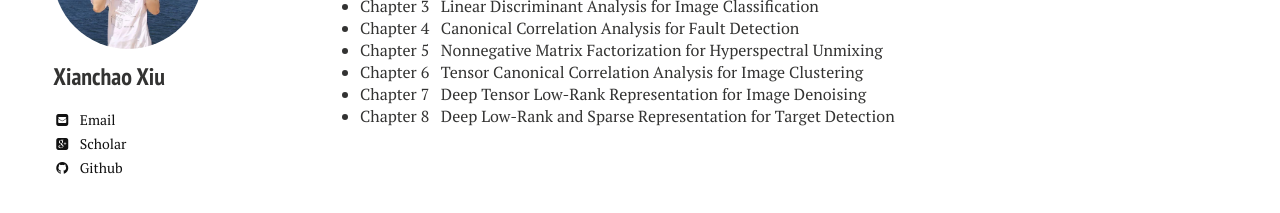
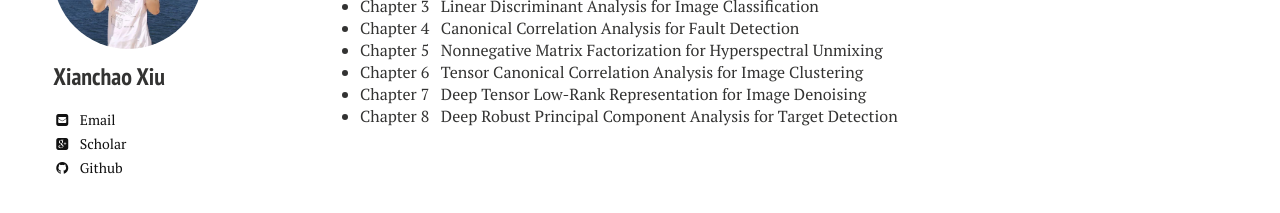
Before and after one commit to xianchaoxiu/xianchaoxiu.github.io, a Jekyll site: the page built from chinese/book/SSO/index.md, in a window 1280 px wide. Shown: the part 173-386 px from the top of the page. Built offline with Jekyll 4.4.1, drawn with Linux system fonts in a browser that asks for light colours; nearby versions of some CDN libraries.

Commit message:
Update index.md

```diff
--- a/chinese/book/SSO/index.md
+++ b/chinese/book/SSO/index.md
@@ -12,4 +12,4 @@ share: false
 * Chapter 5 &nbsp;  Nonnegative Matrix Factorization for Hyperspectral Unmixing<br>
 * Chapter 6 &nbsp;  Tensor Canonical Correlation Analysis for Image Clustering<br>
 * Chapter 7 &nbsp;  Deep Tensor Low-Rank Representation for Image Denoising<br>
-* Chapter 8 &nbsp;  Deep Low-Rank and Sparse Representation for Target Detection<br>
+* Chapter 8 &nbsp;  Deep Robust Principal Component Analysis for Target Detection<br>
```
